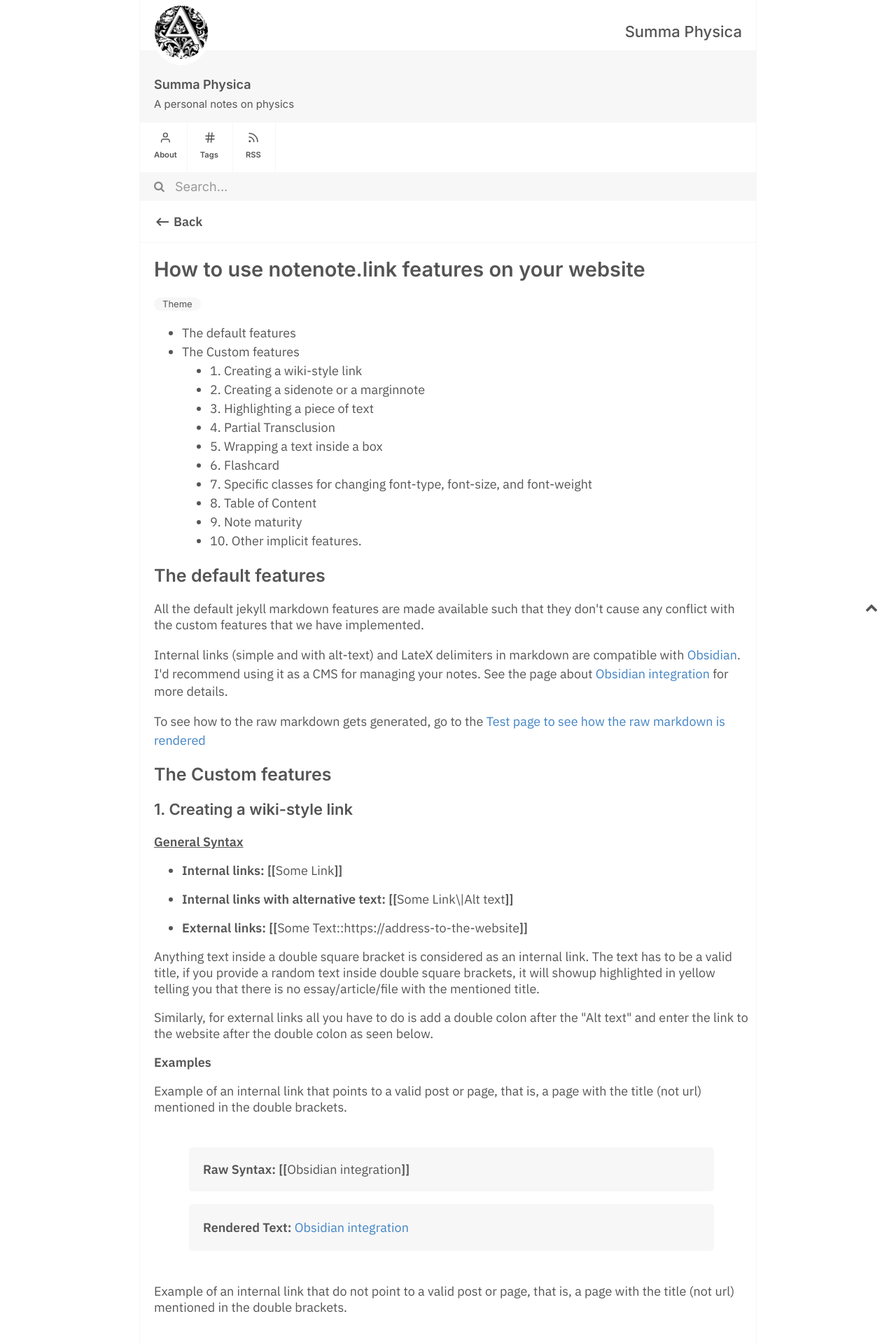
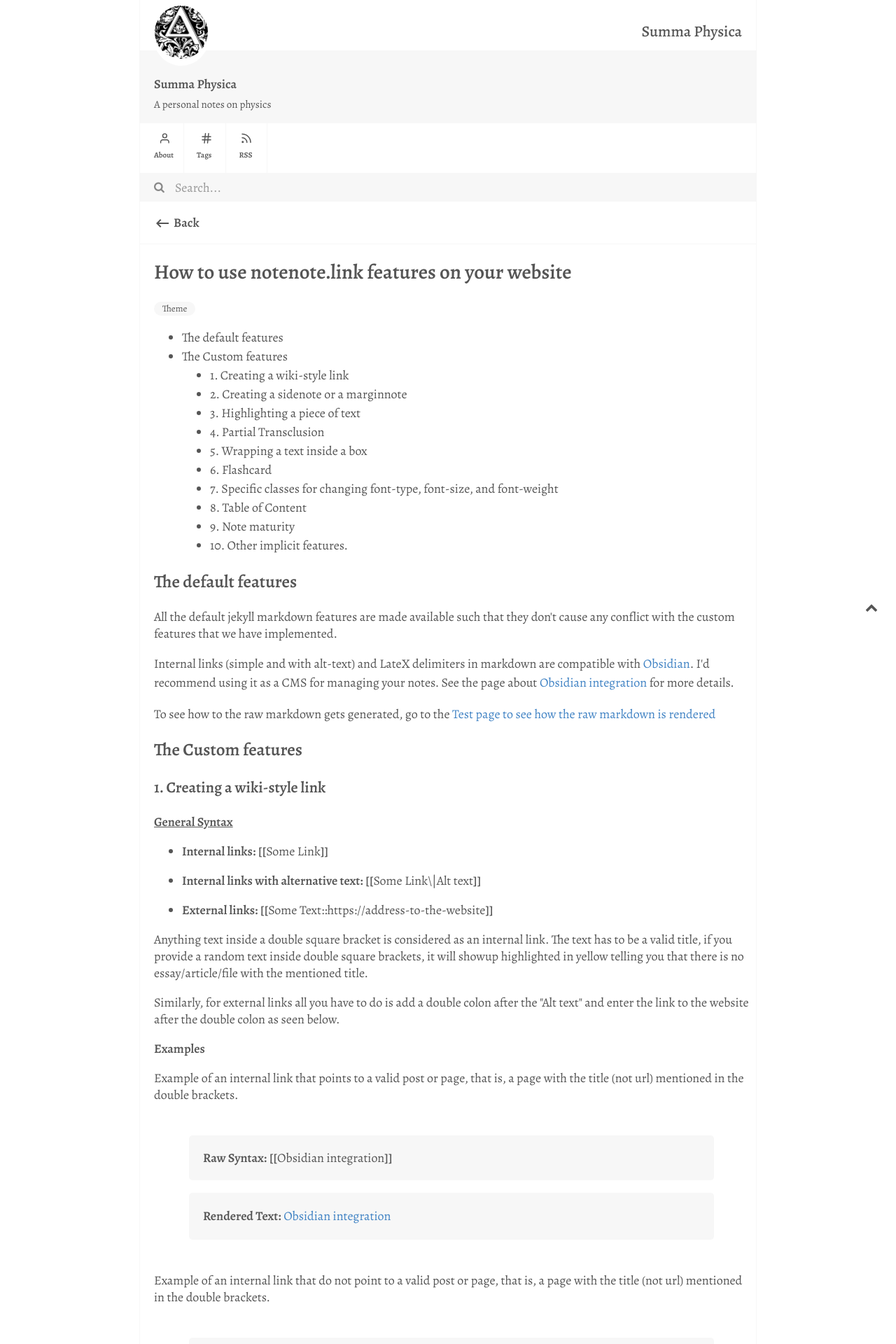
Before and after one commit to huehou/Trial-Blog-1, a Jekyll site: the page built from _notes/How to use the special features.md, in a window 1280 px wide. Shown: the top 1920 px of the page at 70% size. Built offline with Jekyll 4.4.1, drawn with Linux system fonts in a browser that asks for light colours; comment, search, counter and statistics services are not loaded.

Commit message:
Updated fonts to Alegreya

```diff
--- a/assets/css/style.css
+++ b/assets/css/style.css
@@ -8,6 +8,7 @@ layout: stylesheet
 
 @import url('https://fonts.googleapis.com/css2?family=EB+Garamond:ital,wght@0,400;0,500;0,600;0,700;0,800;1,400;1,500;1,600;1,700;1,800&family=Inter:wght@100;200;300;400;500;600;700;800;900&display=swap');
 @import url('https://fonts.googleapis.com/css2?family=IBM+Plex+Sans:ital,wght@0,100;0,200;0,300;0,400;0,500;0,600;0,700;1,100;1,200;1,300;1,400;1,500;1,600;1,700&display=swap');
+@import url('https://fonts.googleapis.com/css2?family=Alegreya:ital,wght@0,100;0,200;0,300;0,400;0,500;0,600;0,700;1,100;1,200;1,300;1,400;1,500;1,600;1,700&display=swap');
 @import "/assets/css/highlight.css";
 /* Containers: Body, Container, Box, Main, Header, Content */
 
@@ -84,13 +85,13 @@ h6 {
 
 h1, h2, h3, h4, h5, h6 {
     color: #555555;
-    font-family:  Inter, 'Segoe UI', Roboto, 'Helvetica Neue', Arial, sans-serif;
+    font-family:  Alegreya, Inter, 'Segoe UI', Roboto, 'Helvetica Neue', Arial, sans-serif;
     font-weight: 600;
 }
 
 a, p, ul, li, ol, table, span, blockquote {
     color: #555555;
-    font-family:  'IBM Plex Sans', Inter, 'Segoe UI', Roboto, 'Helvetica Neue', Arial, sans-serif;
+    font-family:  Alegreya, 'IBM Plex Sans', Inter, 'Segoe UI', Roboto, 'Helvetica Neue', Arial, sans-serif;
     font-size: 18px;  /* Let's set the font-size to something old-man friendly */
 }
 
@@ -151,7 +152,7 @@ code {
     background-color: #f7f7f7;
     border-radius: 5px;
     border: none;
-    font-family: 'IBM Plex Sans', Inter, 'Segoe UI', Roboto, Oxygen, Ubuntu, Cantarell, 'Open Sans', 'Helvetica Neue', sans-serif !important;
+    font-family: Alegreya, 'IBM Plex Sans', Inter, 'Segoe UI', Roboto, Oxygen, Ubuntu, Cantarell, 'Open Sans', 'Helvetica Neue', sans-serif !important;
 }
 
 .serif code {
@@ -159,7 +160,7 @@ code {
     background-color: #f7f7f7;
     border-radius: 5px;
     border: none;
-    font-family: 'EB Garamond', Georgia, serif !important;
+    font-family: Alegreya, 'EB Garamond', Georgia, serif !important;
 }
 
 
@@ -267,7 +268,7 @@ hr {
 
 .site-heading h4 {
     color: #555555;
-    font-family:  Inter, 'Segoe UI', Roboto, 'Helvetica Neue', Arial, sans-serif;
+    font-family:  Alegreya, Inter, 'Segoe UI', Roboto, 'Helvetica Neue', Arial, sans-serif;
     font-stretch: ultra-condensed;
     float: right;
     margin-bottom: 10px;
@@ -294,7 +295,7 @@ hr {
     max-width: 100%;
     padding: 1px;
     vertical-align: bottom;
-    font-family:  Inter, 'Segoe UI', Roboto, 'Helvetica Neue', Arial, sans-serif;
+    font-family:  Alegreya, Inter, 'Segoe UI', Roboto, 'Helvetica Neue', Arial, sans-serif;
 }
 
 .avatar-img {
@@ -349,7 +350,7 @@ hr {
 .link-to-notes a {
     color: #4183c4;
     text-decoration: none;
-    font-family: 'IBM Plex Sans', 'Segoe UI', Roboto, Oxygen, Ubuntu, Cantarell, 'Open Sans', 'Helvetica Neue', sans-serif;
+    font-family: Alegreya, 'IBM Plex Sans', 'Segoe UI', Roboto, Oxygen, Ubuntu, Cantarell, 'Open Sans', 'Helvetica Neue', sans-serif;
     font-size: 15px;
     margin-left: -3px;
 }
@@ -399,7 +400,7 @@ hr {
    text-align: center;
    font-weight: 600;
    font-size: 0.7rem;
-   font-family:  Inter, 'Segoe UI', Roboto, 'Helvetica Neue', Arial, sans-serif;
+   font-family:  Alegreya, Inter, 'Segoe UI', Roboto, 'Helvetica Neue', Arial, sans-serif;
    color: #555555;
 }
 
@@ -458,7 +459,7 @@ hr {
 
 .notes-page-site-heading a {
     text-decoration: none;
-    font-family:  Inter, 'Segoe UI', Roboto, 'Helvetica Neue', Arial, sans-serif;
+    font-family:  Alegreya, Inter, 'Segoe UI', Roboto, 'Helvetica Neue', Arial, sans-serif;
     font-weight: 600;
     font-size: 13px;
     font-stretch: ultra-condensed;
@@ -468,7 +469,7 @@ hr {
 .notes-page-main-heading {
     margin-top: -25px;
     padding-left: 5px;
-    font-family: Inter, 'Segoe UI', Roboto, 'Helvetica Neue', Arial, sans-serif;
+    font-family: Alegreya, Inter, 'Segoe UI', Roboto, 'Helvetica Neue', Arial, sans-serif;
 }
 
 
@@ -477,7 +478,7 @@ hr {
     font-size: 15px;
     font-weight: 600;
     padding-top: 15px;
-    font-family: Inter, 'Segoe UI', Roboto, 'Helvetica Neue', Arial, sans-serif;
+    font-family: Alegreya, Inter, 'Segoe UI', Roboto, 'Helvetica Neue', Arial, sans-serif;
 }
 
 .notes-page-heading a {
@@ -544,15 +545,15 @@ hr {
 }
 
 .serif {
-    font-family: 'EB Garamond', Georgia, serif !important;
+    font-family: Alegreya, 'EB Garamond', Georgia, serif !important;
 }
 
 .title-sans {
-    font-family: Inter, 'Segoe UI', Roboto, Oxygen, Ubuntu, Cantarell, 'Open Sans', 'Helvetica Neue', sans-serif !important;
+    font-family: Alegreya, Inter, 'Segoe UI', Roboto, Oxygen, Ubuntu, Cantarell, 'Open Sans', 'Helvetica Neue', sans-serif !important;
 }
 
 .regular-sans {
-    font-family: 'IBM Plex Sans', Inter, 'Segoe UI', Roboto, Oxygen, Ubuntu, Cantarell, 'Open Sans', 'Helvetica Neue', sans-serif !important;
+    font-family: Alegreya, 'IBM Plex Sans', Inter, 'Segoe UI', Roboto, Oxygen, Ubuntu, Cantarell, 'Open Sans', 'Helvetica Neue', sans-serif !important;
 }
 
 .bold {
@@ -584,7 +585,7 @@ hr {
 }
 
 .boxit {
-    font-family:  'IBM Plex Sans', Inter, 'Segoe UI', Roboto, 'Helvetica Neue', Arial, sans-serif;
+    font-family:  Alegreya, 'IBM Plex Sans', Inter, 'Segoe UI', Roboto, 'Helvetica Neue', Arial, sans-serif;
     font-size: 18px;  /* Let's set the font-size to something old-man friendly */
     padding: 20px;
     background-color: #f7f7f7;
@@ -634,7 +635,7 @@ hr {
     width: 100%;
     height: 40px;
     border: 0px;
-    font-family:  Inter, 'Segoe UI', Roboto, 'Helvetica Neue', Arial, sans-serif !important;
+    font-family: Alegreya,  Inter, 'Segoe UI', Roboto, 'Helvetica Neue', Arial, sans-serif !important;
     color: #555;
     font-size: 18px;
     border-bottom: 1px solid #f7f7f7;
@@ -644,7 +645,7 @@ hr {
 ::placeholder {
     color: #999;
     font-size: 18px;
-    font-family:  Inter, 'Segoe UI', Roboto, 'Helvetica Neue', Arial, sans-serif !important;
+    font-family: Alegreya,  Inter, 'Segoe UI', Roboto, 'Helvetica Neue', Arial, sans-serif !important;
 }
 .searchbar i {
     position: absolute;
@@ -747,7 +748,7 @@ hr {
     margin-left: 20px;
     margin-right: 50px;
     font-size: 16px;
-    font-family:  Inter, 'Segoe UI', Roboto, 'Helvetica Neue', Arial, sans-serif;
+    font-family: Alegreya,  Inter, 'Segoe UI', Roboto, 'Helvetica Neue', Arial, sans-serif;
     font-weight: 600;
 }
 
@@ -756,7 +757,7 @@ hr {
     margin-top: -12px;
     margin-left: 20px !important;
     margin-right: 30px;
-    font-family:  'IBM Plex Sans', Inter, 'Segoe UI', Roboto, 'Helvetica Neue', Arial, sans-serif;
+    font-family: Alegreya,  'IBM Plex Sans', Inter, 'Segoe UI', Roboto, 'Helvetica Neue', Arial, sans-serif;
     font-size: 15px;
 }
 
@@ -780,7 +781,7 @@ hr {
     border-radius: 32px;
     height: auto;
     vertical-align: middle;
-    font-family:  Inter, 'Segoe UI', Roboto, 'Helvetica Neue', Arial, sans-serif;
+    font-family: Alegreya,  Inter, 'Segoe UI', Roboto, 'Helvetica Neue', Arial, sans-serif;
     font-weight: normal !important;
     font-size: 13px;
 }
@@ -798,7 +799,7 @@ hr {
 .mn-right {
     float: right;
     clear: right;
-    font-family: 'IBM Plex Sans', Inter, 'Segoe UI', Roboto, Oxygen, Ubuntu, Cantarell, 'Open Sans', 'Helvetica Neue', sans-serif !important;
+    font-family: Alegreya, 'IBM Plex Sans', Inter, 'Segoe UI', Roboto, Oxygen, Ubuntu, Cantarell, 'Open Sans', 'Helvetica Neue', sans-serif !important;
     font-size: 14px;
     margin-right: -45%;
     width: 40%;
@@ -813,7 +814,7 @@ hr {
 .mn-left {
     float: left;
     clear: left;
-    font-family: 'IBM Plex Sans', Inter, 'Segoe UI', Roboto, Oxygen, Ubuntu, Cantarell, 'Open Sans', 'Helvetica Neue', sans-serif !important;
+    font-family: Alegreya, 'IBM Plex Sans', Inter, 'Segoe UI', Roboto, Oxygen, Ubuntu, Cantarell, 'Open Sans', 'Helvetica Neue', sans-serif !important;
     font-size: 13px;
     margin-left: -20%;
     width: 10%;
@@ -831,7 +832,7 @@ hr {
 .sidenote-number:after,
 .sn-left:before,
 .sn-right:before {
-    font-family: 'IBM Plex Sans', Inter, 'Segoe UI', Roboto, Oxygen, Ubuntu, Cantarell, 'Open Sans', 'Helvetica Neue', sans-serif !important;
+    font-family: Alegreya, 'IBM Plex Sans', Inter, 'Segoe UI', Roboto, Oxygen, Ubuntu, Cantarell, 'Open Sans', 'Helvetica Neue', sans-serif !important;
     position: relative;
     vertical-align: baseline;
 }
@@ -1051,7 +1052,7 @@ img[src*='#center'] {
     padding-left: 10px;
     padding-right: 10px;
     font-size: 12px !important;
-    font-family:  Inter, 'Segoe UI', Roboto, 'Helvetica Neue', Arial, sans-serif !important;
+    font-family: Alegreya,  Inter, 'Segoe UI', Roboto, 'Helvetica Neue', Arial, sans-serif !important;
     font-weight: 600;
 }
 
@@ -1164,7 +1165,7 @@ img[src*='#center'] {
   color: #555;
   text-decoration: none;
   font-size: 12px;
-  font-family: Inter, 'Segoe UI', Roboto, 'Helvetica Neue', Arial, sans-serif;
+  font-family: Alegreya, Inter, 'Segoe UI', Roboto, 'Helvetica Neue', Arial, sans-serif;
 }
 
 .context-menu__link:hover {
```
